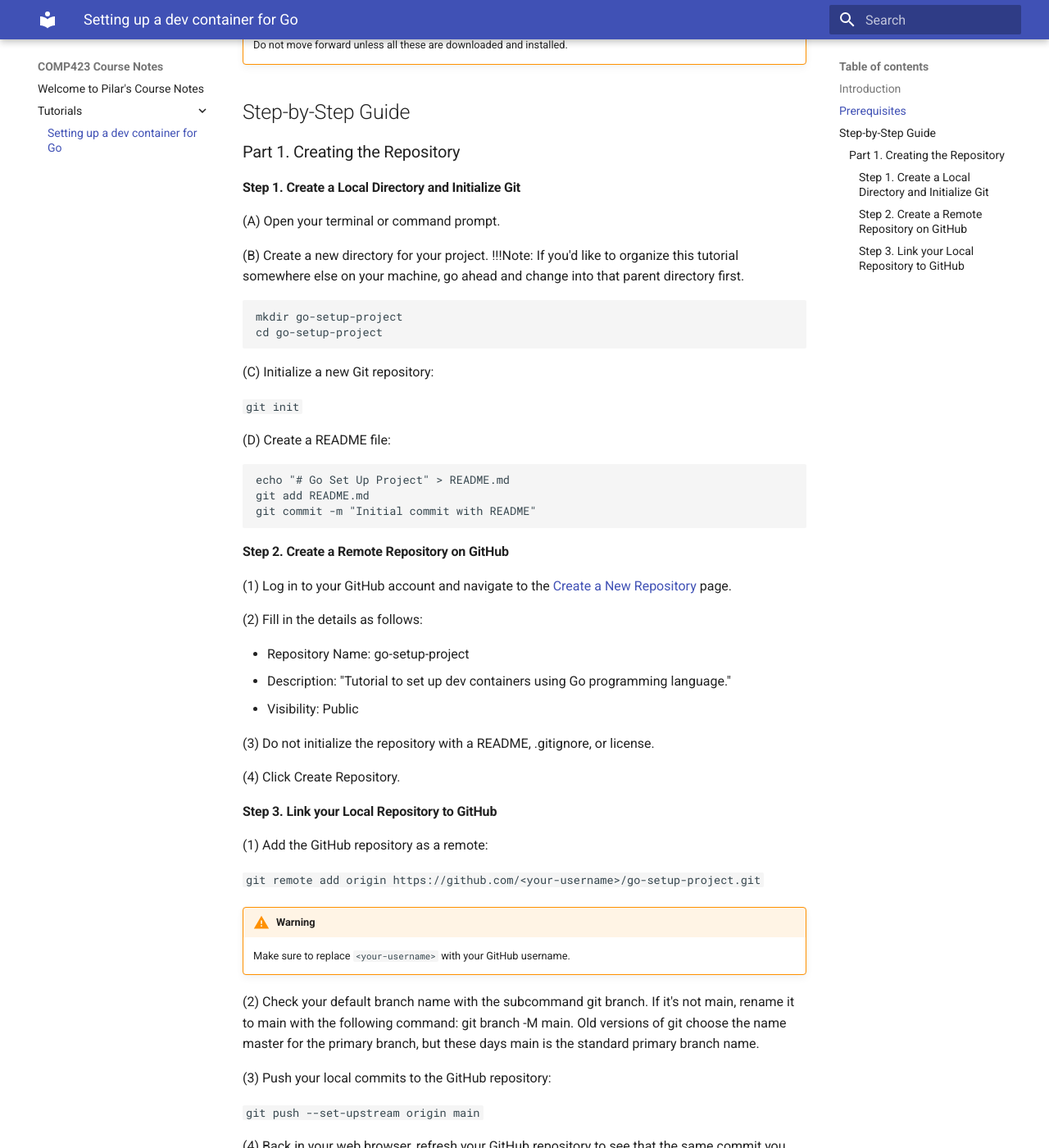
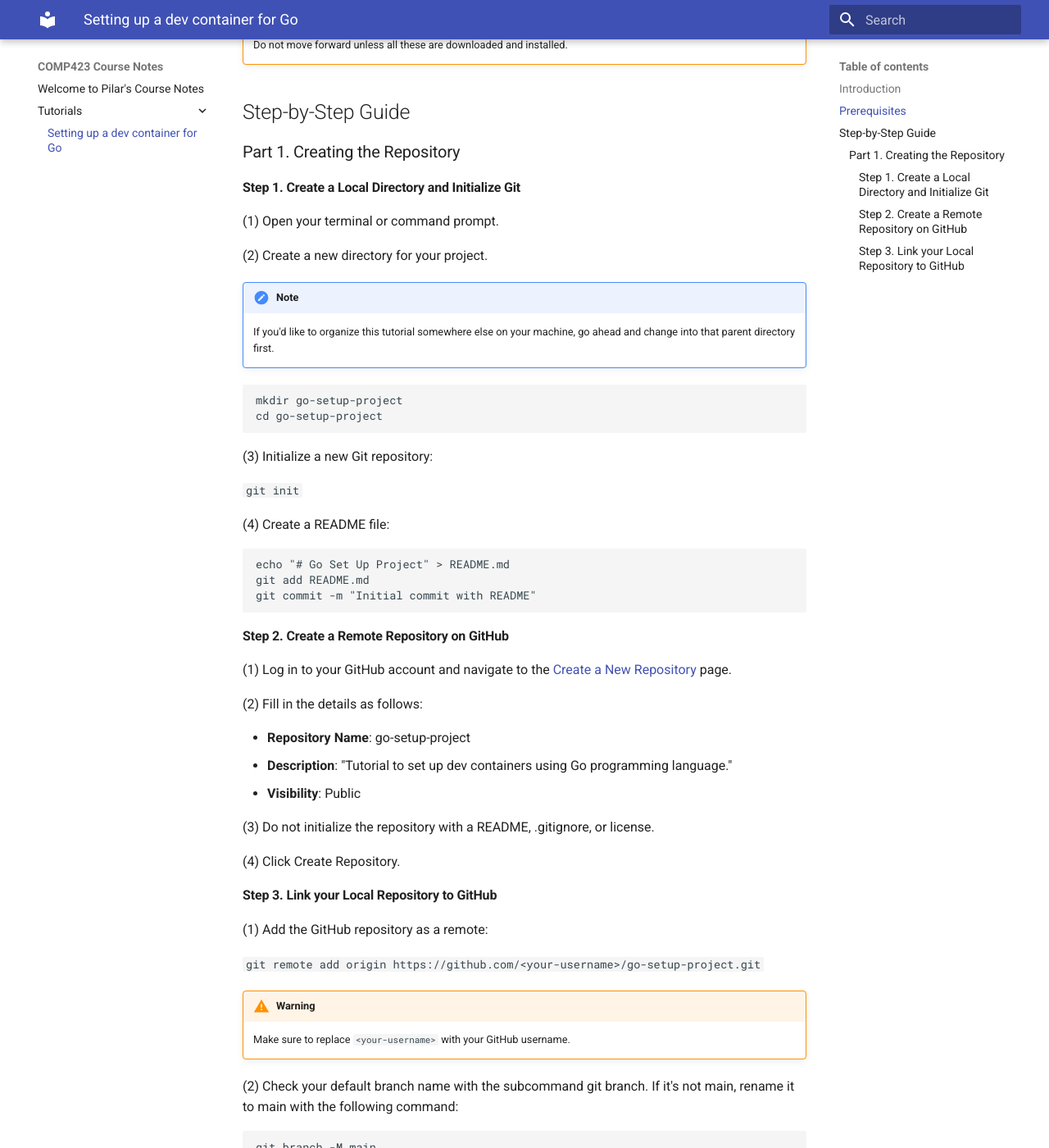
Before and after one commit to mchia157/comp423-course-notes, an MkDocs documentation site: the page built from docs/tutorials/go-setup.md, in a window 1280 px wide and 1400 px high, scrolled down 665 px. Shown: the whole window at 82% size. Built offline with MkDocs 1.6.1 and Material for MkDocs 9.7.7, drawn with Linux system fonts in a browser that asks for light colours; some of the changed text lies outside the part shown.

Commit message:
Formatted codeblocks + note. Enumerated list for consistency

````diff
--- a/docs/tutorials/go-setup.md
+++ b/docs/tutorials/go-setup.md
@@ -22,21 +22,24 @@
 ### Part 1. Creating the Repository
 #### Step 1. Create a Local Directory and Initialize Git
 
-(A) Open your terminal or command prompt.
+(1) Open your terminal or command prompt.
 
-(B) Create a new directory for your project.
-!!!Note:
+(2) Create a new directory for your project.
+!!! note
+
     If you'd like to organize this tutorial somewhere else on your machine, go ahead and change into that parent directory first.
+
+
 ```
 mkdir go-setup-project
 cd go-setup-project
 ```
 
-(C) Initialize a new Git repository:
+(3) Initialize a new Git repository:
 
 `git init`
 
-(D) Create a README file:
+(4) Create a README file:
 
 ```
 echo "# Go Set Up Project" > README.md
@@ -48,9 +51,9 @@
 
 (2) Fill in the details as follows:
 
-* Repository Name: go-setup-project
-* Description: "Tutorial to set up dev containers using Go programming language."
-* Visibility: Public
+* __Repository Name__: go-setup-project
+* __Description__: "Tutorial to set up dev containers using Go programming language."
+* __Visibility__: Public
 
 (3) Do not initialize the repository with a README, .gitignore, or license.
 
@@ -62,7 +65,11 @@
 !!! Warning
     Make sure to replace `<your-username>` with your GitHub username.
 
-(2) Check your default branch name with the subcommand git branch. If it's not main, rename it to main with the following command: git branch -M main. Old versions of git choose the name master for the primary branch, but these days main is the standard primary branch name.
+(2) Check your default branch name with the subcommand git branch. If it's not main, rename it to main with the following command:
+```bash
+git branch -M main
+```
+Old versions of git choose the name master for the primary branch, but these days main is the standard primary branch name.
 
 (3) Push your local commits to the GitHub repository:
 
````
